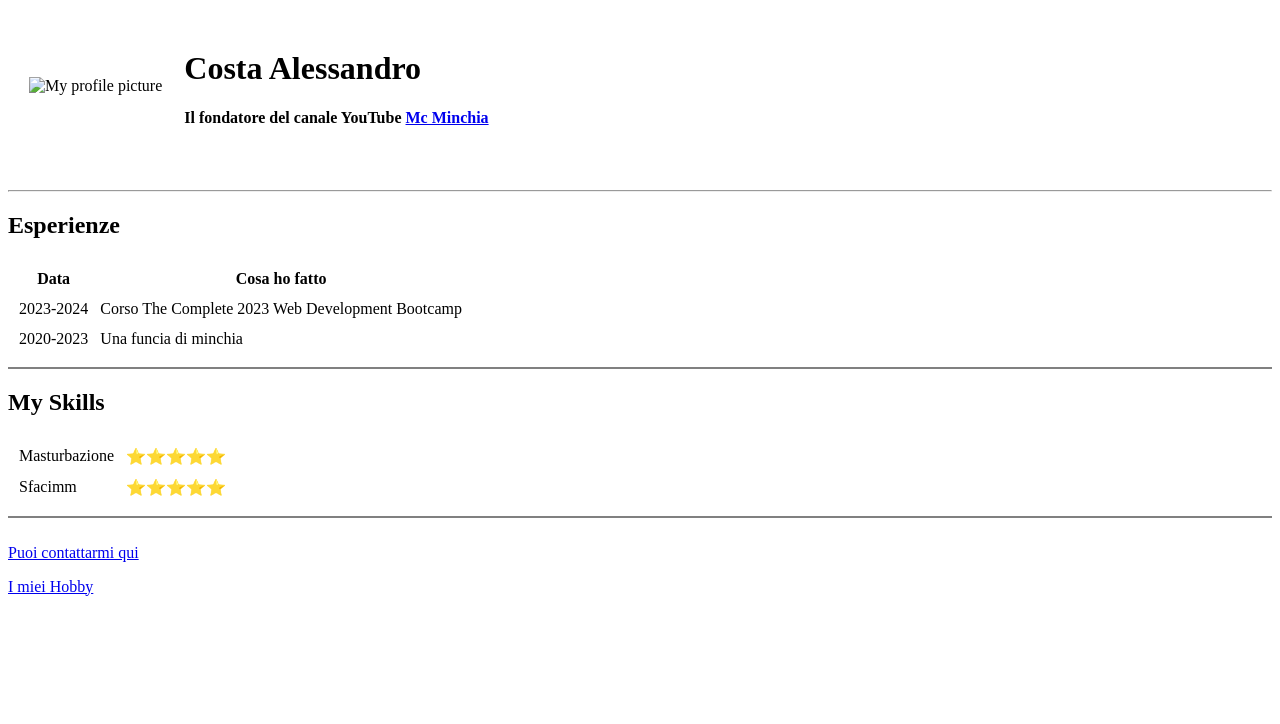
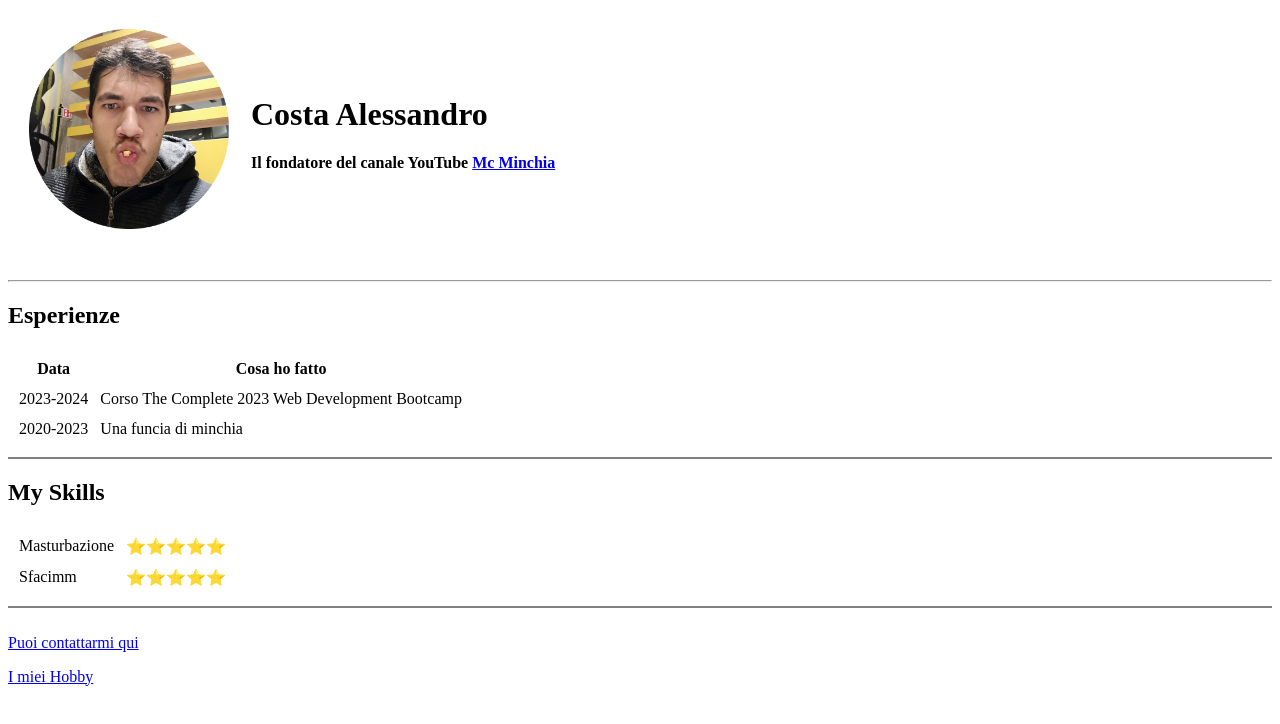
Before and after one commit to Alens21/cv, a plain HTML site: page index.html in a window 1280 px wide. Drawn offline with Linux system fonts and the light colour scheme.

Commit message:
Update index.html

```diff
--- a/index.html
+++ b/index.html
@@ -8,7 +8,7 @@
 <body>
     <table cellspacing="20">
         <tr>
-            <td><img src="Images/Me.png" alt="My profile picture" width="200" height="200"></td>
+            <td><img src="Me.png" alt="My profile picture" width="200" height="200"></td>
             <td>
                 <h1> Costa Alessandro</h1>
                 <p><strong>Il fondatore del canale YouTube <a
```
